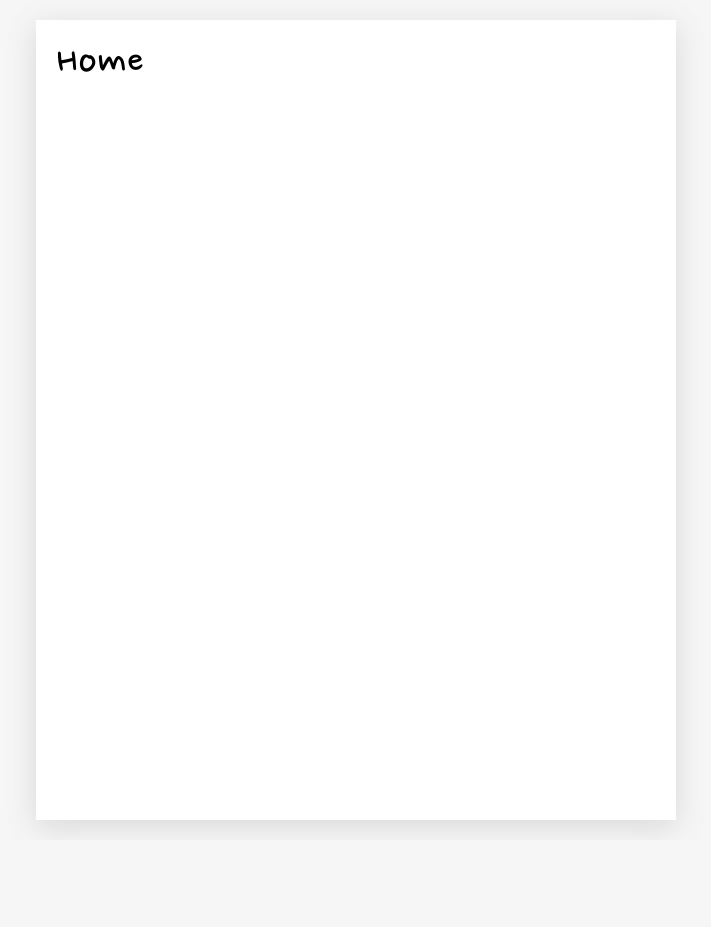
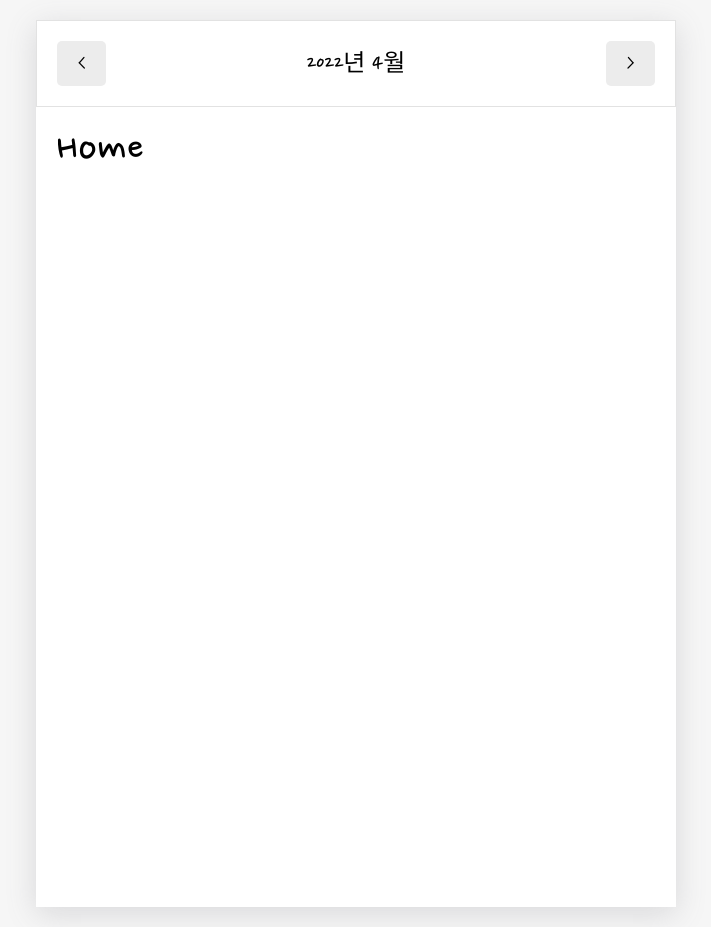
Before and after one commit to ddooyn/emotion-diary-2022, a React (Create React App) app: page / in a window 1280 px wide. Shown: the whole page, without its empty margins (284-995 px from the left). Before the commit the page ends 840 px from the top, so only its background shows below. Built offline with nearby package versions, Linux system fonts and the light colour scheme; a web font is replaced by a local one.

Commit message:
✨ Home 페이지 헤더 한 달씩 날짜 이동 기능 추가

```diff
--- a/src/pages/Home.jsx
+++ b/src/pages/Home.jsx
@@ -1,10 +1,31 @@
-import PageTitle from "../components/PageTitle";
-import styled from "styled-components";
+import { useState } from 'react';
+import styled from 'styled-components';
+import PageTitle from '../components/PageTitle';
+import Header from '../components/Header';
+import Button from '../components/Button';
 
 const Home = () => {
+  const [curDate, setCurDate] = useState(new Date());
+  const headText = `${curDate.getFullYear()}년 ${curDate.getMonth() + 1}월`;
+
+  const increaseMonth = () =>
+    setCurDate(
+      new Date(curDate.getFullYear(), curDate.getMonth() + 1, curDate.getDate())
+    );
+
+    const decreaseMonth = () =>
+    setCurDate(
+      new Date(curDate.getFullYear(), curDate.getMonth() - 1, curDate.getDate())
+    );
+
   return (
     <>
-      <PageTitle title={"홈"} />
+      <PageTitle title={'홈'} />
+      <Header
+        headText={headText}
+        leftChild={<Button text={'<'} onClick={decreaseMonth} />}
+        rightChild={<Button text={'>'} onClick={increaseMonth} />}
+      />
       <HomeContainer className="App">
         <h1>Home</h1>
       </HomeContainer>
@@ -15,7 +36,6 @@
 export default Home;
 
 const HomeContainer = styled.section`
-  /* ${({ theme }) => theme.flex.centerCol}; */
   h1 {
     font-size: ${({ theme }) => theme.fontSizes.title};
   }
```
